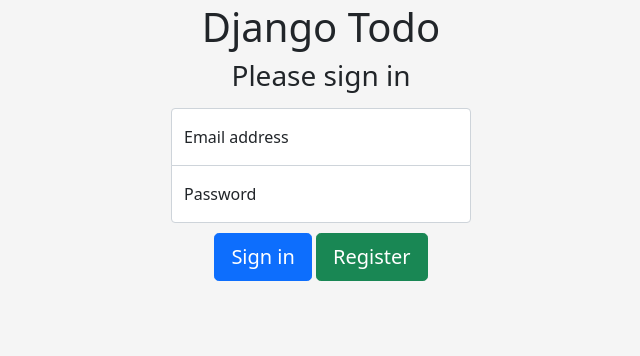
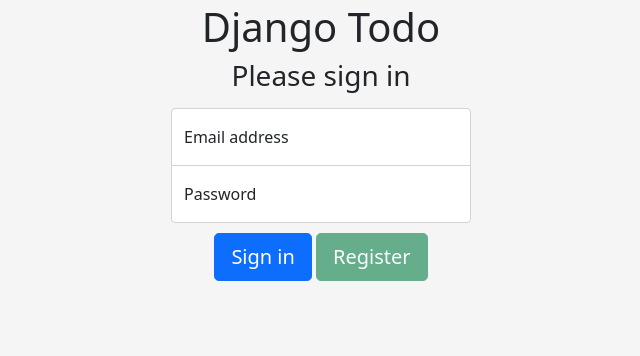
Before and after one commit to majormunky/DjangoTodo, a Django app: page /accounts/login/ in a window 1280 px wide. Shown: the part 258-614 px from the top of the page, without its empty margins (319-959 px from the left). Run offline with Django 3.2, Linux system fonts and the light colour scheme.

Commit message:
Disabled the register button for demo purposes

```diff
--- a/templates/registration/login.html
+++ b/templates/registration/login.html
@@ -70,7 +70,7 @@
 
                 {{form.errors}}
                 <button class="w-40 btn btn-lg btn-primary" type="submit">Sign in</button>
-                <a href="{% url 'register-user' %}" class="w-40 btn btn-lg btn-success" type="submit">Register</a>
+                <a href="#" class="disabled w-40 btn btn-lg btn-success">Register</a>
             </form>
         </main>
     </body>
```
